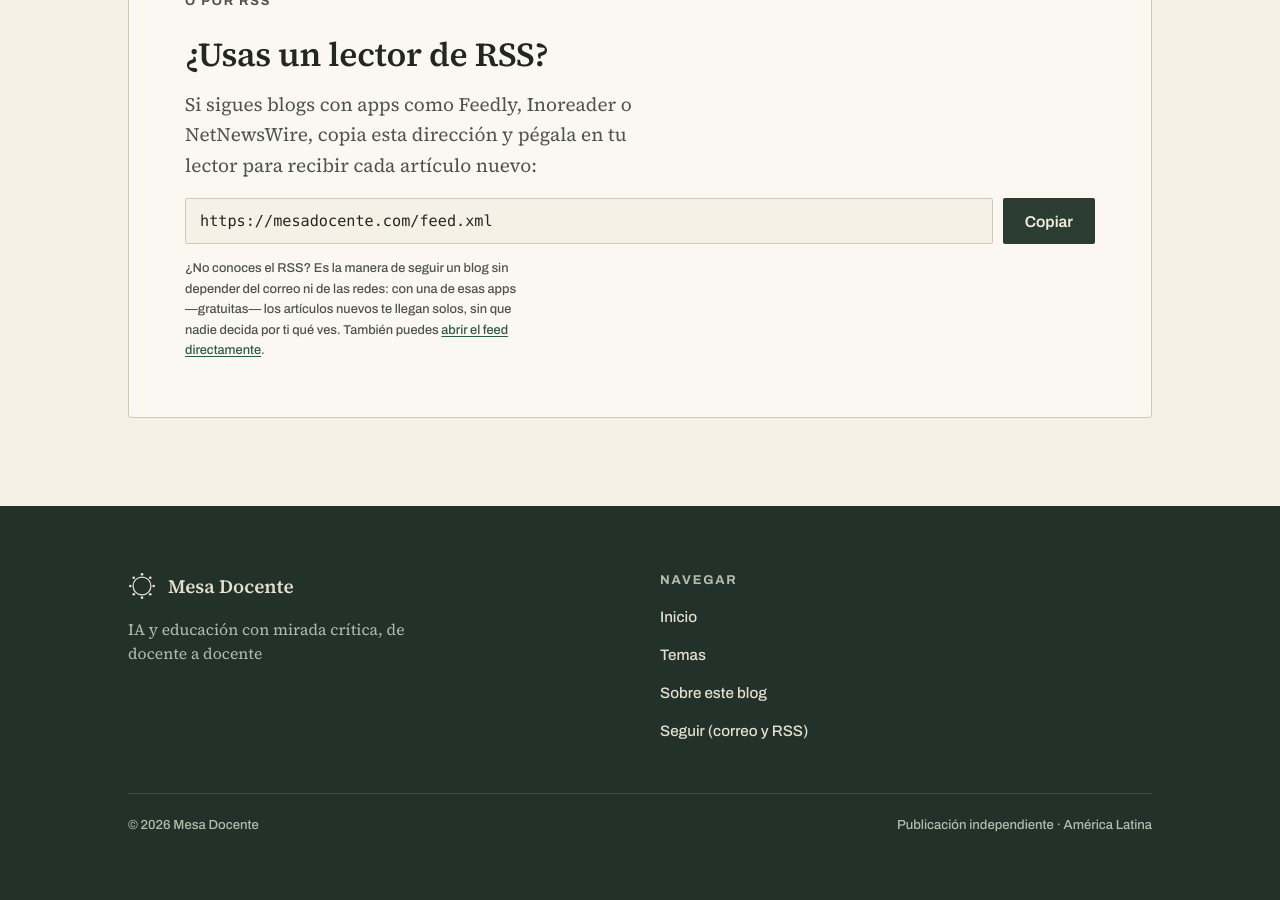
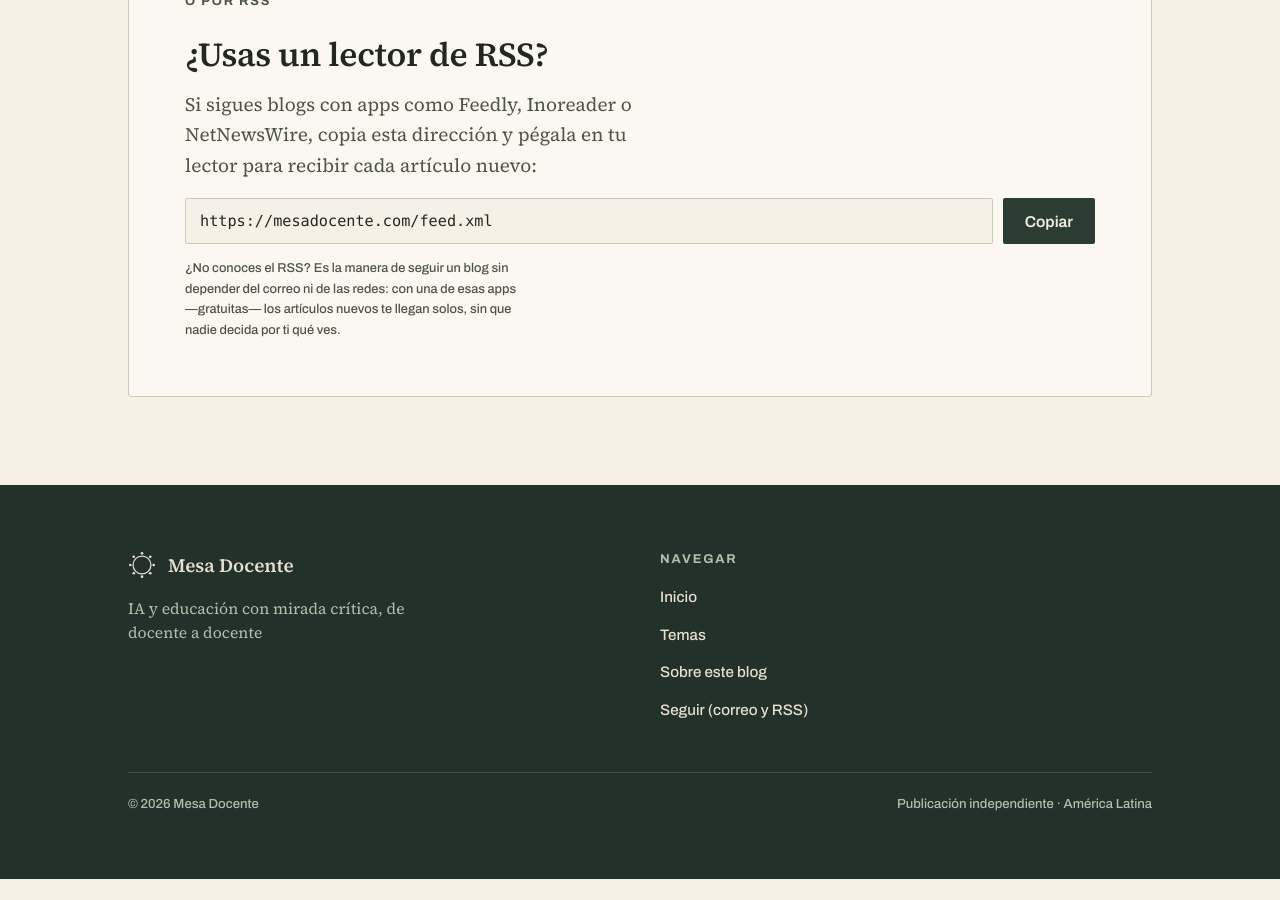
Before and after one commit to ncalbet/blog-docentes, a Jekyll site: the page built from seguir.md, in a window 1280 px wide and 900 px high, scrolled down 1152 px. Built offline with Jekyll 4.4.1, drawn with Linux system fonts in a browser that asks for light colours; after the commit the page ends 2031 px from its top, so only the background shows below that.

Commit message:
Quita el enlace directo al feed.xml crudo en /seguir/
La frase "También puedes abrir el feed directamente" llevaba de nuevo al
XML en bruto, justo lo que evitábamos. No aporta a un lector no técnico.

Co-Authored-By: Claude Opus 4.8 <noreply@anthropic.com>

```diff
--- a/seguir.md
+++ b/seguir.md
@@ -32,7 +32,7 @@ permalink: /seguir/
           <input class="field" id="rss-url" type="text" value="https://mesadocente.com/feed.xml" readonly aria-readonly="true" style="font-family:var(--mono);font-size:.95rem">
           <button class="btn" type="button" id="rss-copy-btn">Copiar</button>
         </form>
-        <p class="newsletter__fine">¿No conoces el RSS? Es la manera de seguir un blog sin depender del correo ni de las redes: con una de esas apps —gratuitas— los artículos nuevos te llegan solos, sin que nadie decida por ti qué ves. También puedes <a href="{{ '/feed.xml' | relative_url }}">abrir el feed directamente</a>.</p>
+        <p class="newsletter__fine">¿No conoces el RSS? Es la manera de seguir un blog sin depender del correo ni de las redes: con una de esas apps —gratuitas— los artículos nuevos te llegan solos, sin que nadie decida por ti qué ves.</p>
       </div>
     </div>
   </section>
```
